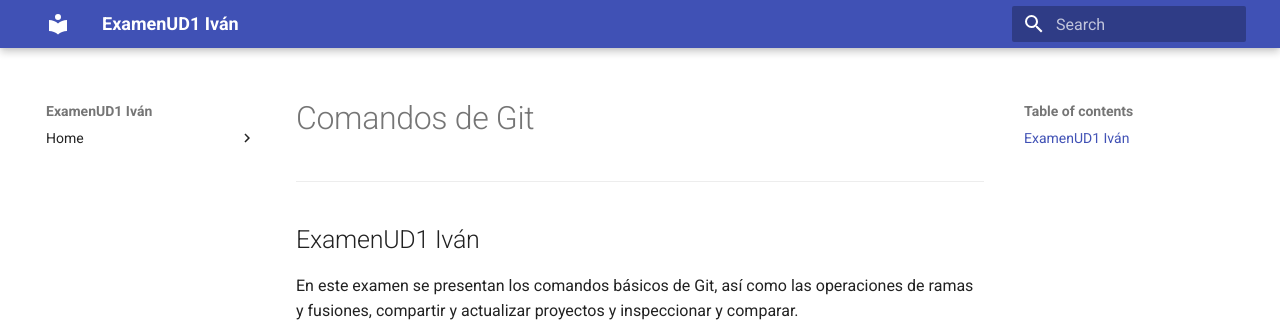
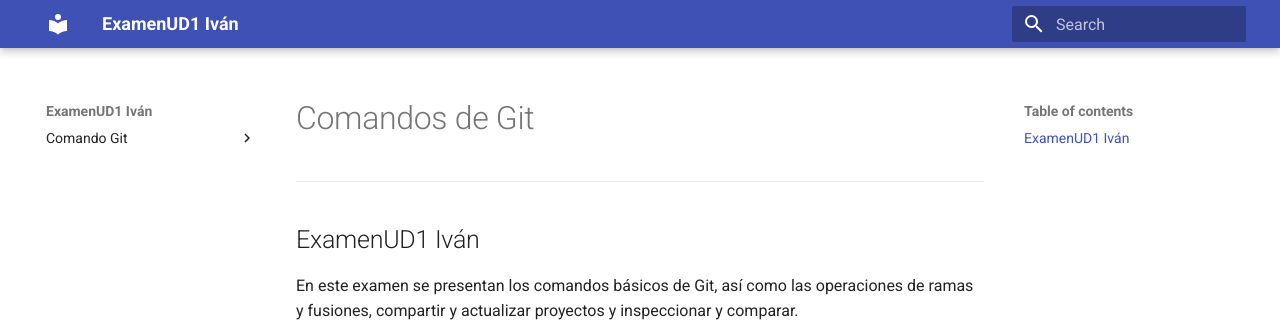
Before and after one commit to Ivan0te/ExamenUD1, an MkDocs documentation site: the page built from docs/index.md, in a window 1280 px wide. Shown: the top 322 px of the page. Built offline with MkDocs 1.6.1 and Material for MkDocs 9.7.7, drawn with Linux system fonts in a browser that asks for light colours.

Commit message:
Edicion mkdocs.yml

```diff
--- a/mkdocs.yml
+++ b/mkdocs.yml
@@ -9,7 +9,7 @@ markdown_extensions:
   - pymdownx.superfences
 
 nav:
-  - Home:
+  - Comando Git:
     - "Conseguir y crear proyectos": ./1_Crear/index.md
     - "Comandos básicos": ./2_Basicos/index.md
     - "Ramas y fusiones": ./3_Ramas/index.md
```
